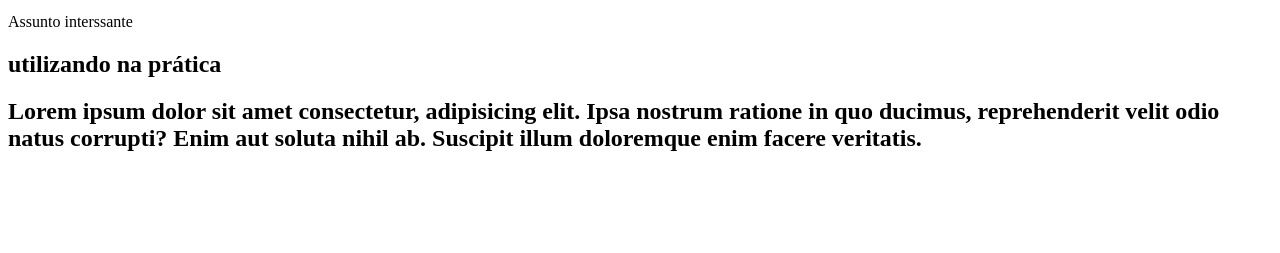
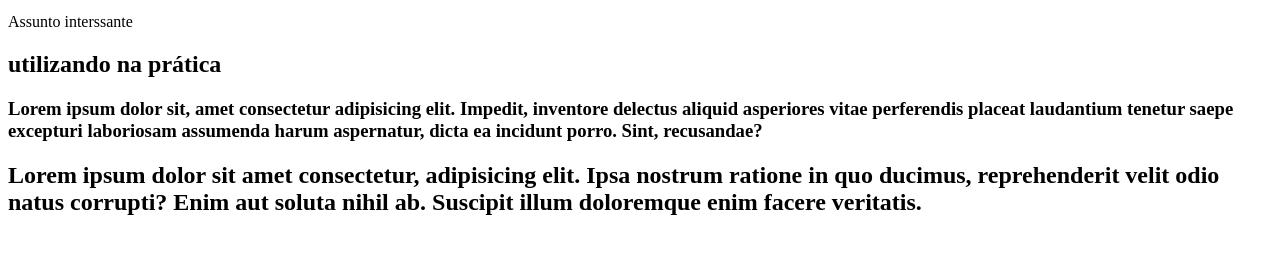
Before and after one commit to Lucas-Emanuel-Costa/Projetos-iniciais-da-faculdade-, a plain HTML site: page index.html in a window 1280 px wide. Shown: the part 101-354 px from the top of the page. Drawn offline with Linux system fonts and the light colour scheme.

Commit message:
teste da prova kkk

```diff
--- a/index.html
+++ b/index.html
@@ -10,6 +10,7 @@
     <p>Aprendendo comandos Git</p>
     <p>Assunto interssante</p>
     <h2>utilizando na prática</h2>
+    <h3>Lorem ipsum dolor sit, amet consectetur adipisicing elit. Impedit, inventore delectus aliquid asperiores vitae perferendis placeat laudantium tenetur saepe excepturi laboriosam assumenda harum aspernatur, dicta ea incidunt porro. Sint, recusandae?</h3>
 </body>
 <h2>Lorem ipsum dolor sit amet consectetur, adipisicing elit. Ipsa nostrum ratione in quo ducimus, reprehenderit velit odio natus corrupti? Enim aut soluta nihil ab. Suscipit illum doloremque enim facere veritatis.</h2>
 </html>
```
